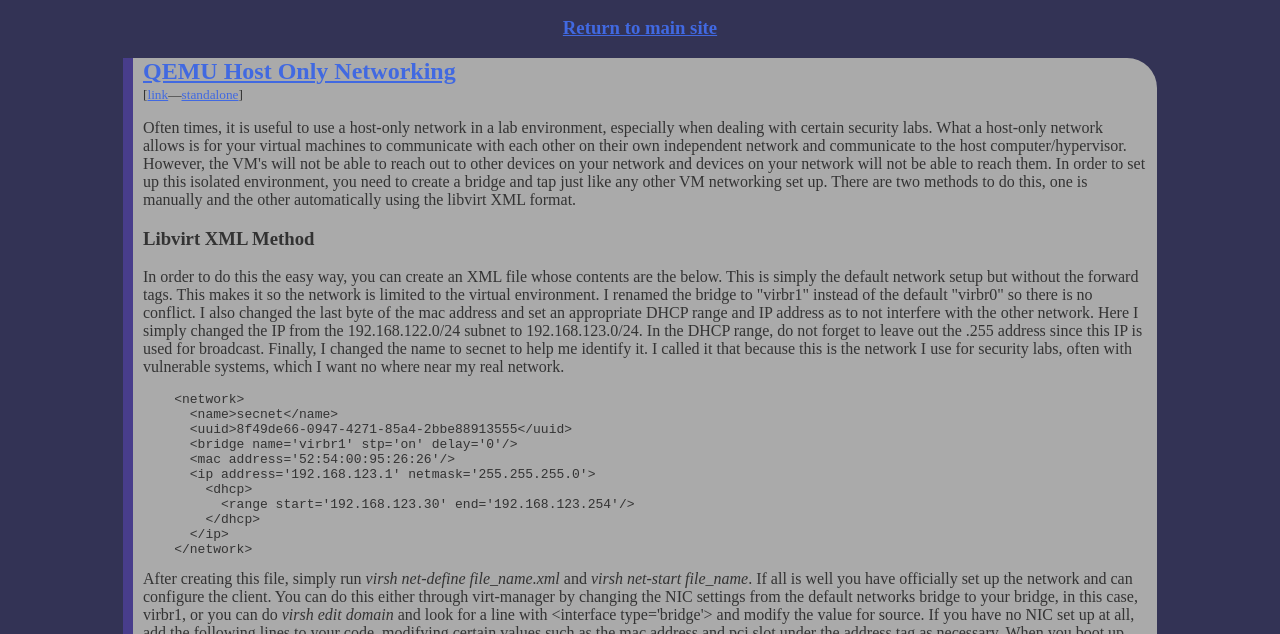
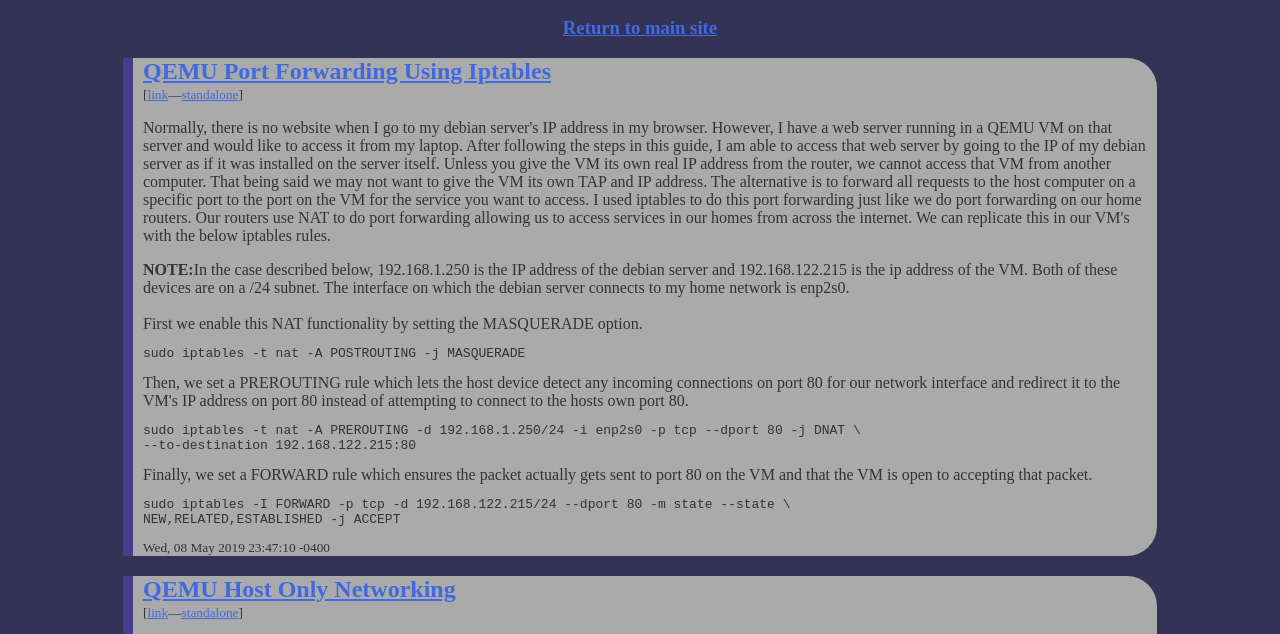
Before and after one commit to kevrocks67/kevrocks67.github.io, a plain HTML site: page blog.html in a window 1280 px wide. Shown: the part 142-776 px from the top of the page. Drawn offline with Linux system fonts and the light colour scheme.

Commit message:
New blog entry

```diff
--- a/blog.html
+++ b/blog.html
@@ -20,6 +20,53 @@
       </div>
 
         <!-- LB -->
+<div class='entry'>
+<h2 id='qemu-port-forwarding-using-iptables'><a
+href=blog/qemu-port-forwarding-using-iptables.html>QEMU Port Forwarding Using Iptables</a></h2>
+<small>[<a href='#qemu-port-forwarding-using-iptables'>link</a>&mdash;<a href='blog/qemu-port-forwarding-using-iptables.html'>standalone</a>]</small>
+<p>
+Normally, there is no website when I go to my debian server's IP address in my browser. However,
+I have a web server running in a QEMU VM on that server and would like to access it from my
+laptop. After following the steps in this guide, I am able to access that web server by going to
+the IP of my debian server as if it was installed on the server itself. Unless you give the VM
+its own real IP address from the router, we cannot access that VM from another computer. That
+being said we may not want to give the VM its own TAP and IP address. The alternative is to
+forward all requests to the host computer on a specific port to the port on the VM for the
+service you want to access. I used iptables to do this port forwarding just like we do port
+forwarding on our home routers. Our routers use NAT to do port forwarding allowing us to access
+services in our homes from across the internet. We can replicate this in our VM's
+with the below iptables rules.
+</p>
+
+<b>NOTE:</b>In the case described below, 192.168.1.250 is the IP address of the debian server
+and 192.168.122.215 is the ip address of the VM. Both of these devices are on a /24 subnet.
+The interface on which the debian server connects to my home network is enp2s0.
+
+<br>
+<br>
+
+First we enable this NAT functionality by setting the MASQUERADE option.
+
+<pre>sudo iptables -t nat -A POSTROUTING -j MASQUERADE</pre>
+
+Then, we set a PREROUTING rule which lets the host device detect any incoming connections on port
+80 for our network interface and redirect it to the VM's IP address on port 80 instead of
+attempting to connect to the hosts own port 80.
+
+<pre>
+sudo iptables -t nat -A PREROUTING -d 192.168.1.250/24 -i enp2s0 -p tcp --dport 80 -j DNAT \
+--to-destination 192.168.122.215:80
+</pre>
+
+Finally, we set a FORWARD rule which ensures the packet actually gets sent to port 80 on the VM and
+that the VM is open to accepting that packet.
+
+<pre>
+sudo iptables -I FORWARD -p tcp -d 192.168.122.215/24 --dport 80 -m state --state \
+NEW,RELATED,ESTABLISHED -j ACCEPT
+</pre>
+<small>Wed, 08 May 2019 23:47:10 -0400</small>
+</div>
 <div class='entry'>
 <h2 id='qemu-host-only-networking'><a href="blog/qemu-host-only-networkin.html">QEMU Host Only Networking</a></h2>
 <small>[<a href='#qemu-host-only-networking'>link</a>&mdash;<a href='blog/qemu-host-only-networking.html'>standalone</a>]</small>
```
Also changed, not shown: blog/qemu-port-forwarding-using-iptables.html (added, +55 -0 lines), blogindex.html (+1 -0 lines), rss.xml (+50 -0 lines), 1 other file.
